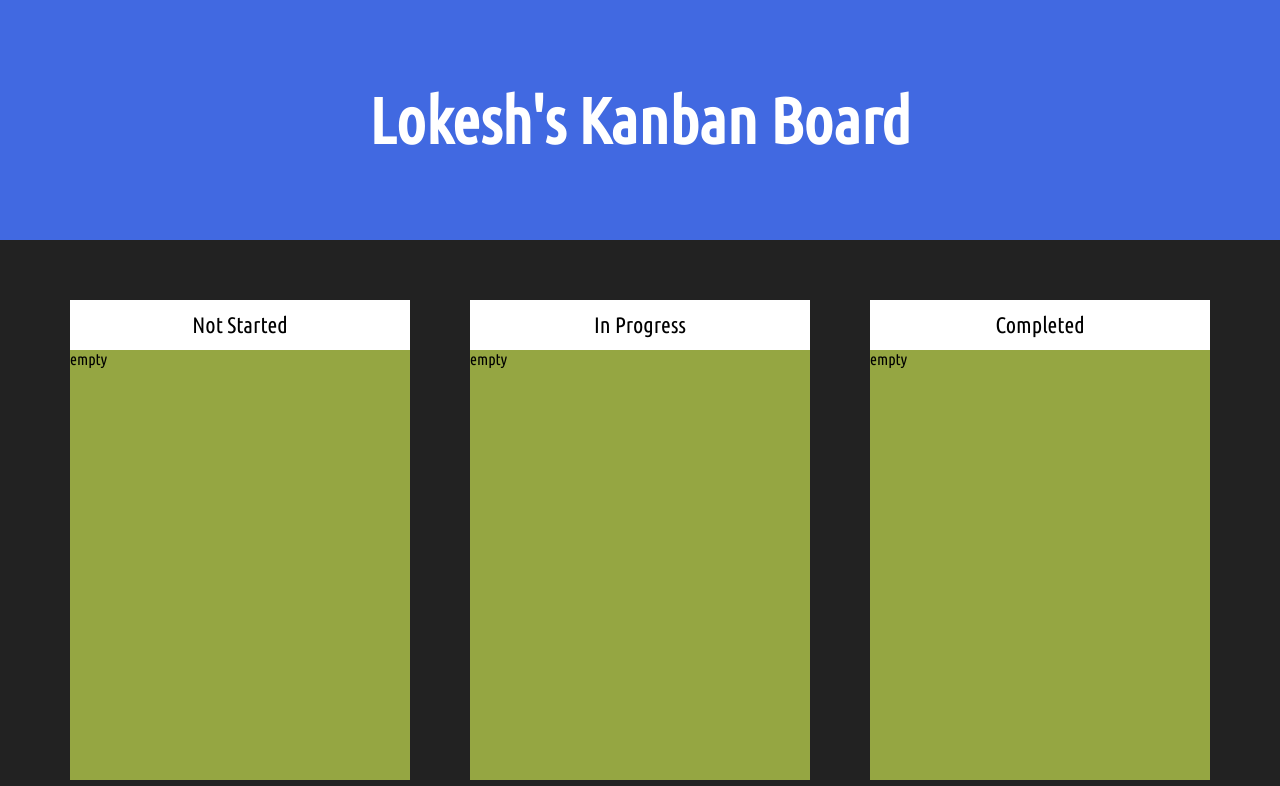
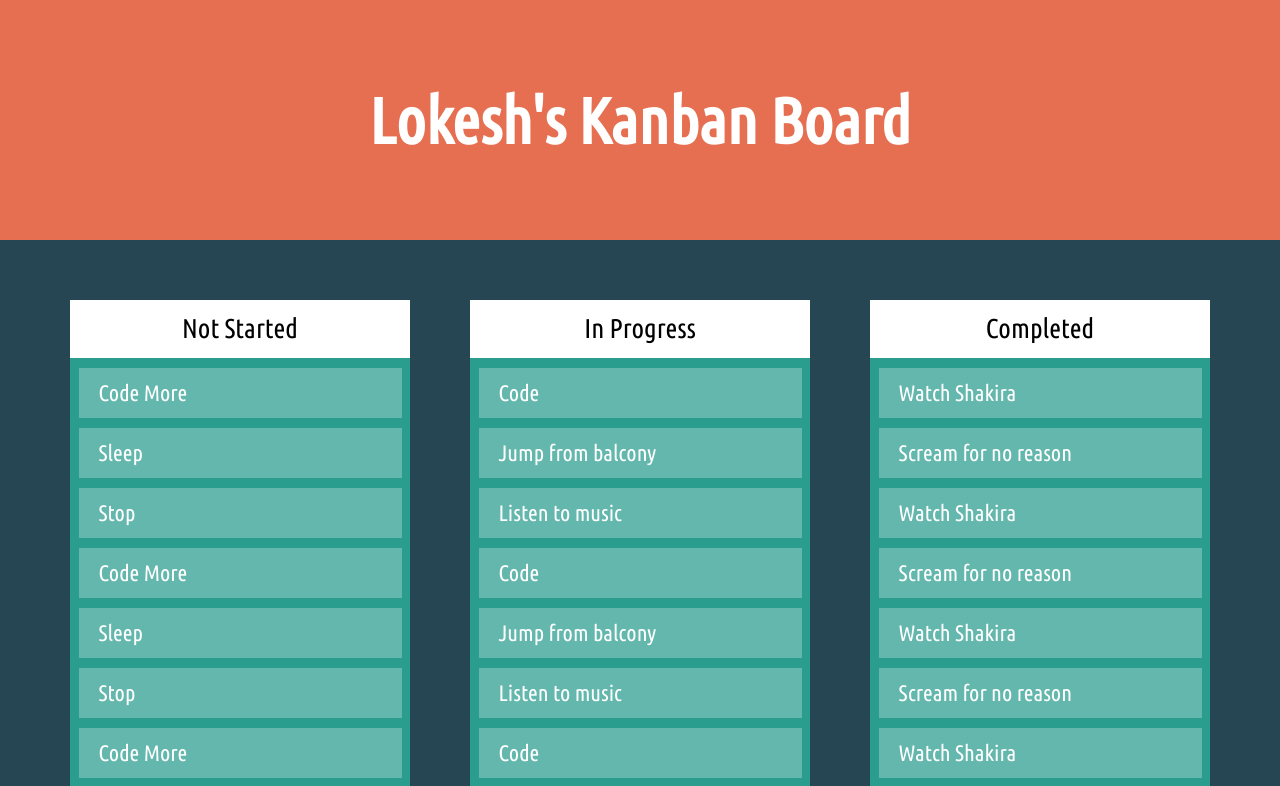
Before and after one commit to sminnu99/kanban-board, a React (Create React App) app: page / in a window 1280 px wide. Shown: the top 786 px of the page. Built offline with nearby package versions, Linux system fonts and the light colour scheme.

Commit message:
added items and dynamically rendered them

```diff
--- a/src/App.js
+++ b/src/App.js
@@ -1,5 +1,4 @@
 import Header from './components/header'
-import Footer from './components/footer'
 import Group from './components/group'
 
 import './App.css'
@@ -12,6 +11,137 @@ function App() {
     'Completed'
   ]
 
+  const tasks = [
+      {
+          name: 'Code',
+          group: 'In Progress'
+      },
+      {
+          name: 'Watch Shakira',
+          group: 'Completed'
+      },
+      {
+          name: 'Code More',
+          group: 'Not Started'
+      },
+      {
+          name: 'Sleep',
+          group: 'Not Started'
+      },
+      {
+          name: 'Scream for no reason',
+          group: 'Completed'
+      },
+      {
+          name: 'Stop',
+          group: 'Not Started'
+      },
+      {
+          name: 'Jump from balcony',
+          group: 'In Progress'
+      },
+      {
+          name: 'Listen to music',
+          group: 'In Progress'
+      },
+      {
+          name: 'Code',
+          group: 'In Progress'
+      },
+      {
+          name: 'Watch Shakira',
+          group: 'Completed'
+      },
+      {
+          name: 'Code More',
+          group: 'Not Started'
+      },
+      {
+          name: 'Sleep',
+          group: 'Not Started'
+      },
+      {
+          name: 'Scream for no reason',
+          group: 'Completed'
+      },
+      {
+          name: 'Stop',
+          group: 'Not Started'
+      },
+      {
+          name: 'Jump from balcony',
+          group: 'In Progress'
+      },
+      {
+          name: 'Listen to music',
+          group: 'In Progress'
+      },
+      {
+          name: 'Code',
+          group: 'In Progress'
+      },
+      {
+          name: 'Watch Shakira',
+          group: 'Completed'
+      },
+      {
+          name: 'Code More',
+          group: 'Not Started'
+      },
+      {
+          name: 'Sleep',
+          group: 'Not Started'
+      },
+      {
+          name: 'Scream for no reason',
+          group: 'Completed'
+      },
+      {
+          name: 'Stop',
+          group: 'Not Started'
+      },
+      {
+          name: 'Jump from balcony',
+          group: 'In Progress'
+      },
+      {
+          name: 'Listen to music',
+          group: 'In Progress'
+      },
+      {
+          name: 'Code',
+          group: 'In Progress'
+      },
+      {
+          name: 'Watch Shakira',
+          group: 'Completed'
+      },
+      {
+          name: 'Code More',
+          group: 'Not Started'
+      },
+      {
+          name: 'Sleep',
+          group: 'Not Started'
+      },
+      {
+          name: 'Scream for no reason',
+          group: 'Completed'
+      },
+      {
+          name: 'Stop',
+          group: 'Not Started'
+      },
+      {
+          name: 'Jump from balcony',
+          group: 'In Progress'
+      },
+      {
+          name: 'Listen to music',
+          group: 'In Progress'
+      },
+  ]
+
   return (
     <div className="App">
         <Header name="Lokesh" fanOf="shakira" />
@@ -20,7 +150,7 @@ function App() {
             // (a, b) => (a+b)
             //map function takes each element of an array or object and returns something from it
             groups.map((group) => (
-              <Group name={group} />
+                    <Group name={group} tasks={tasks.filter( task => task.group === group )} />
             ))
           }
         </div>
--- /dev/null
+++ b/src/components/Task.js
@@ -0,0 +1,13 @@
+import styles from './task.module.css'
+
+function Task({name}) {
+    return (
+        <div className={styles.container} >
+            <div className={styles.content}>
+                {name}
+            </div>
+        </div>
+    )
+}
+
+export default Task
--- a/src/components/group.js
+++ b/src/components/group.js
@@ -1,15 +1,24 @@
+import Task from './Task'
+
 import styles from './group.module.css'
 
-function Group({name}) {
+function Group({name, tasks}) {
     return (
             <div className={styles.container}>
                 <div className={styles.title}>
                     {name}
                 </div>
                 <div className={styles.content}>
-                empty
+                    {
+                        tasks.map(task => (
+                            <Task name={task.name} />
+                        ))
+                    }
                 </div>
+                <button>Add +</button>
+
             </div>
+
     )
 }
 
--- a/src/components/group.module.css
+++ b/src/components/group.module.css
@@ -1,15 +1,28 @@
 .container {
     width: 100%;
-    height: 60vh;
-    background: #95a642;
+    min-height: 60vh;
+    background: #2a9d8f;
     margin: 20px 30px;
+    /* overflow-y: scroll; */
 }
 
 .title {
-    height: 50px;
+    height: 3.6rem;
     background: white;
     text-align: center;
     display: grid;
     place-items: center;
-    font-size: 1.4rem;
+    font-size: 1.7rem;
 }
+
+.content {
+    display: flex;
+    flex-direction: column;
+    width: 100%;
+    height: 100%;
+    /* height: calc(60vh - 50px); */
+    align-items: center;
+    /* overflow-y: scroll;     */
+    margin-bottom: 10px;
+
+}
--- a/src/components/header.js
+++ b/src/components/header.js
@@ -1,4 +1,3 @@
-import { useState } from 'react'
 
 import styles from './header.module.css'
 
--- a/src/components/header.module.css
+++ b/src/components/header.module.css
@@ -1,7 +1,7 @@
 .container {
     width: 100%;
     height: 30vh;
-    background: royalblue;
+    background: #e76f51;
     display: grid;
     place-items: center;
 }
--- /dev/null
+++ b/src/components/task.module.css
@@ -0,0 +1,15 @@
+.container {
+    background: #ffffff44;
+    width: 95%;
+    height: 50px;
+    margin-top: 10px;
+    display: flex;
+    align-items: center;
+    padding: 0 20px;
+}
+
+.content{
+    font-size: 1.4rem;
+    color: white;
+
+}
--- a/src/index.css
+++ b/src/index.css
@@ -4,7 +4,7 @@ body {
   -webkit-font-smoothing: antialiased;
   -moz-osx-font-smoothing: grayscale;
 
-  background: #222;
+  background: #264653;
   min-height: 100vh;
 }
 
```
Lines whose indentation alone changed are shown as unchanged.
